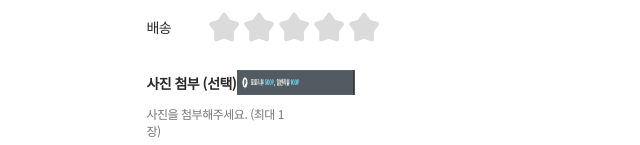
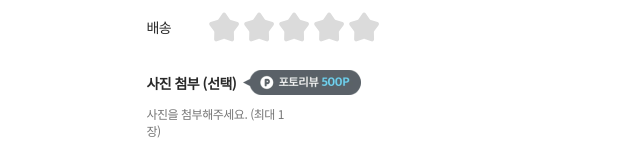
Before and after one commit to SOPT-CDSSeminar/frontend, a React (Create React App) app: page / in a window 1280 px wide. Shown: the part 408-553 px from the top of the page, without its empty margins (320-960 px from the left). Built offline with nearby package versions, Linux system fonts and the light colour scheme.

Commit message:
[fix] change photoReivew image

```diff
--- a/src/asset/icon/index.ts
+++ b/src/asset/icon/index.ts
@@ -20,5 +20,4 @@ export { ReactComponent as ICReviewFormCompletionBtn } from "./Review/btn_comple
 export { ReactComponent as ICDeleteBtn } from "./Review/btn_delete.svg";
 export { ReactComponent as IcClose } from "./Review/closeIcon.svg";
 export { ReactComponent as IcDown } from "./Review/downIcon.svg";
-export { ReactComponent as ICPhotoReviewBubble } from "./Review/photoreview_bubble.svg";
 export { ReactComponent as ICReviewStar } from "./Review/starIcon.svg";
--- a/src/components/Review/PhotoAttach.tsx
+++ b/src/components/Review/PhotoAttach.tsx
@@ -1,7 +1,8 @@
 import React, { useState } from "react";
 import styled, { css } from "styled-components";
 
-import { ICAttachPhotoBtn, ICDeleteBtn, ICPhotoReviewBubble } from "../../asset/icon";
+import { ICAttachPhotoBtn, ICDeleteBtn } from "../../asset/icon";
+import ImgPhotoReviewBubble from "../../asset/image/Review/photoReviewBubbleImage.png";
 
 interface PhotoAttachProps {
   imgFile?: File;
@@ -40,7 +41,7 @@ export default function PhotoAttach(props: PhotoAttachProps) {
     <StPhotoAttachWrapper>
       <StTitleWrapper>
         <Sth2>사진 첨부 (선택)</Sth2>
-        <ICPhotoReviewBubble />
+        <StImg src={ImgPhotoReviewBubble} alt="포토리뷰 500 포인트" />
       </StTitleWrapper>
 
       <Stb3>사진을 첨부해주세요. (최대 1장)</Stb3>
@@ -73,6 +74,10 @@ const Sth2 = styled.h2`
   text-align: center;
   font-family: ${({ theme }) => theme.fonts.ohou_h2};
   color: ${({ theme }) => theme.colors.ohou_gray06};
+`;
+
+const StImg = styled.img`
+  margin-left: 0.6rem;
 `;
 
 const Stb3 = styled.p`
--- a/src/components/Review/ProductInfo.jsx
+++ b/src/components/Review/ProductInfo.jsx
@@ -1,11 +1,11 @@
 import styled from "styled-components";
 
-import product from "../../asset/image/Review/productImage.png";
+import ImgProduct from "../../asset/image/Review/productImage.png";
 export default function ProductInfo() {
   return (
     <StProduct>
       <StProductImg>
-        <img src={product} alt="상품" />
+        <img src={ImgProduct} alt="상품" />
       </StProductImg>
       <StProductDetail>
         <StDetailStore>멜팅스튜디오</StDetailStore>
--- a/src/components/Review/ReviewForm.tsx
+++ b/src/components/Review/ReviewForm.tsx
@@ -34,6 +34,7 @@ export default function ReviewForm() {
   const handleRevireForm = () => {
     console.log("리뷰완료");
   };
+
   const starEvaluationListTitle: string[] = ["내구성", "가격", "디자인", "배송"];
   // 이미지 파일
   const handleImgFile = (selectImgFile: File) => {
```
Also changed, not shown: src/asset/icon/Review/photoreview_bubble.svg (deleted), src/asset/image/Review/photoReviewBubbleImage.png (added).
